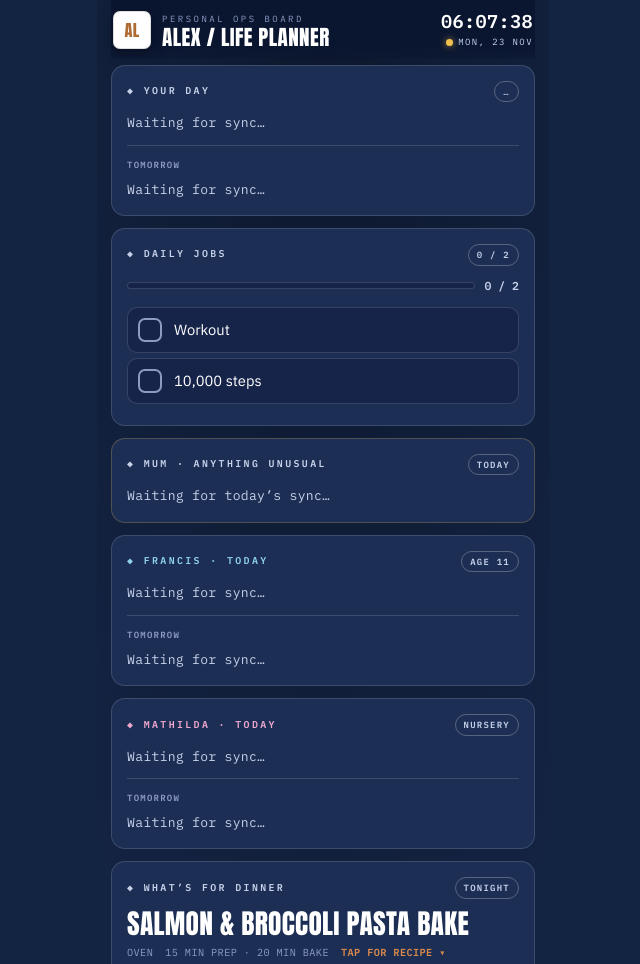
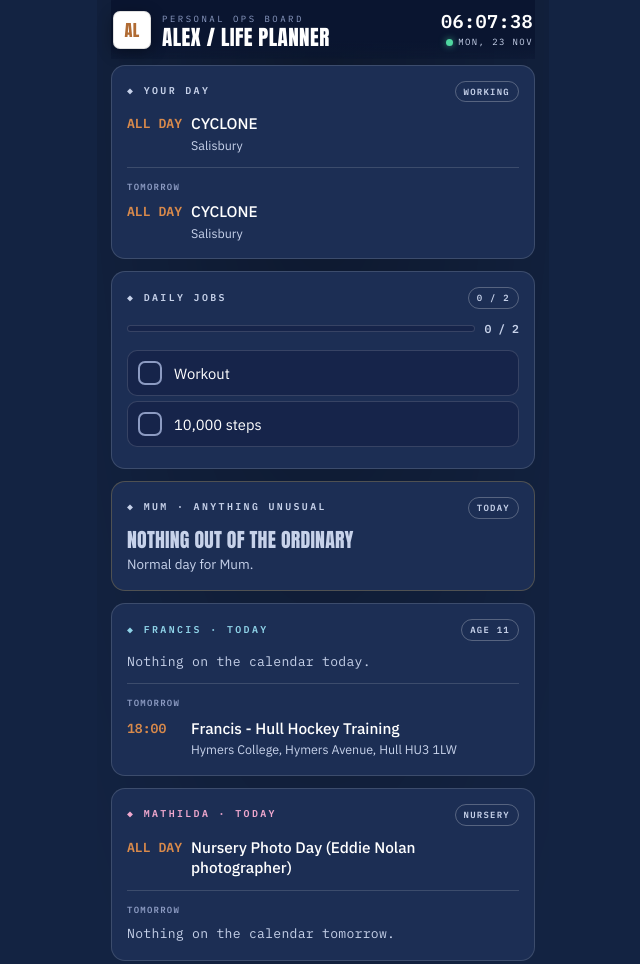
Before and after one commit to jesslangley4-ship-it/alex-mission-control, a plain HTML site: page index.html in a window 1280 px wide. Shown: the top 964 px of the page, without its empty margins (317-957 px from the left). Drawn offline with Linux system fonts and the light colour scheme.

Commit message:
Board refresh 2026-11-23T06:07Z

```diff
--- a/index.html
+++ b/index.html
@@ -783,8 +783,8 @@ var RecipeKit = (function(){
      so this is filled in by whoever refreshes the snapshot each night —
      null/empty means "nothing unusual, ordinary day". ---- */
   var SNAPSHOT = {
-    "updatedISO": "2026-11-22T06:06:34.889Z",
-    "forDate": "2026-11-22",
+    "updatedISO": "2026-11-23T06:07:26.093Z",
+    "forDate": "2026-11-23",
     "alexStatus": "normal",
     "alexToday": [
         {
@@ -804,16 +804,23 @@ var RecipeKit = (function(){
     ],
     "mumUnusual": null,
     "francisToday": [],
-    "francisTomorrow": [],
-    "mathildaToday": [],
-    "mathildaTomorrow": [
+    "francisTomorrow": [
+        {
+            "time": "18:00",
+            "title": "Francis - Hull Hockey Training",
+            "loc": "Hymers College, Hymers Avenue, Hull HU3 1LW",
+            "allDay": false
+        }
+    ],
+    "mathildaToday": [
         {
             "time": null,
             "title": "Nursery Photo Day (Eddie Nolan photographer)",
             "loc": "",
             "allDay": true
         }
-    ]
+    ],
+    "mathildaTomorrow": []
 };
 
   /* ---- Meal plan — mirror of the Tea Planner (the family's source of truth).
@@ -821,37 +828,6 @@ var RecipeKit = (function(){
          writes from the planner, recipes included.
          Any date not in this map shows "Nothing planned yet". ---- */
   var WEEK_MEAL_PLAN = {
-    "2026-11-21": {
-      "meal": "Slow-cooker chicken casserole",
-      "note": "This week's one meat night. Hockey open session 9:15am then the away match at Chesterfield (KO 10am) — long round trip, so the slow cooker's on by 9am and tea's ready whenever you're back.",
-      "kind": "meat",
-      "method": "slow-cooker",
-      "time": "15 min prep · 6–7 hr low",
-      "recipe": {
-        "ingredients": [
-          "6 boneless chicken thighs",
-          "1 onion, chopped",
-          "2 carrots, sliced",
-          "2 celery sticks, sliced",
-          "2 leeks, sliced",
-          "400g tin chopped tomatoes",
-          "500ml chicken stock",
-          "1 tbsp tomato purée",
-          "1 tsp dried thyme",
-          "1 tbsp cornflour, mixed with a splash of water",
-          "Crusty bread or mash, to serve"
-        ],
-        "serves": "4 (2 adults, 2 kids)",
-        "steps": [
-          "Put the onion, carrots, celery and leeks into the slow cooker.",
-          "Add the chicken thighs on top, then the tomatoes, stock, tomato purée and thyme. Season.",
-          "Cover and cook on low for 6–7 hours (or high for 3–4) until the chicken is tender and falling apart.",
-          "About 20 minutes before serving, stir in the cornflour slurry to thicken, and shred the chicken through the sauce.",
-          "Serve with crusty bread or mash."
-        ],
-        "tip": "On by 9am before you head off. Mathilda: mash her portion with a fork and check for bones. Freeze any leftovers fully cooled, portioned and labelled for the meal drawer."
-      }
-    },
     "2026-11-22": {
       "meal": "Veggie chickpea & spinach curry with rice",
       "note": "Free day — a good one to batch-cook extra for Wednesday's Hockey Academy Night.",
```
Also changed, not shown: cal-primary.json (+25 -0 lines), meals.json (+0 -31 lines).
